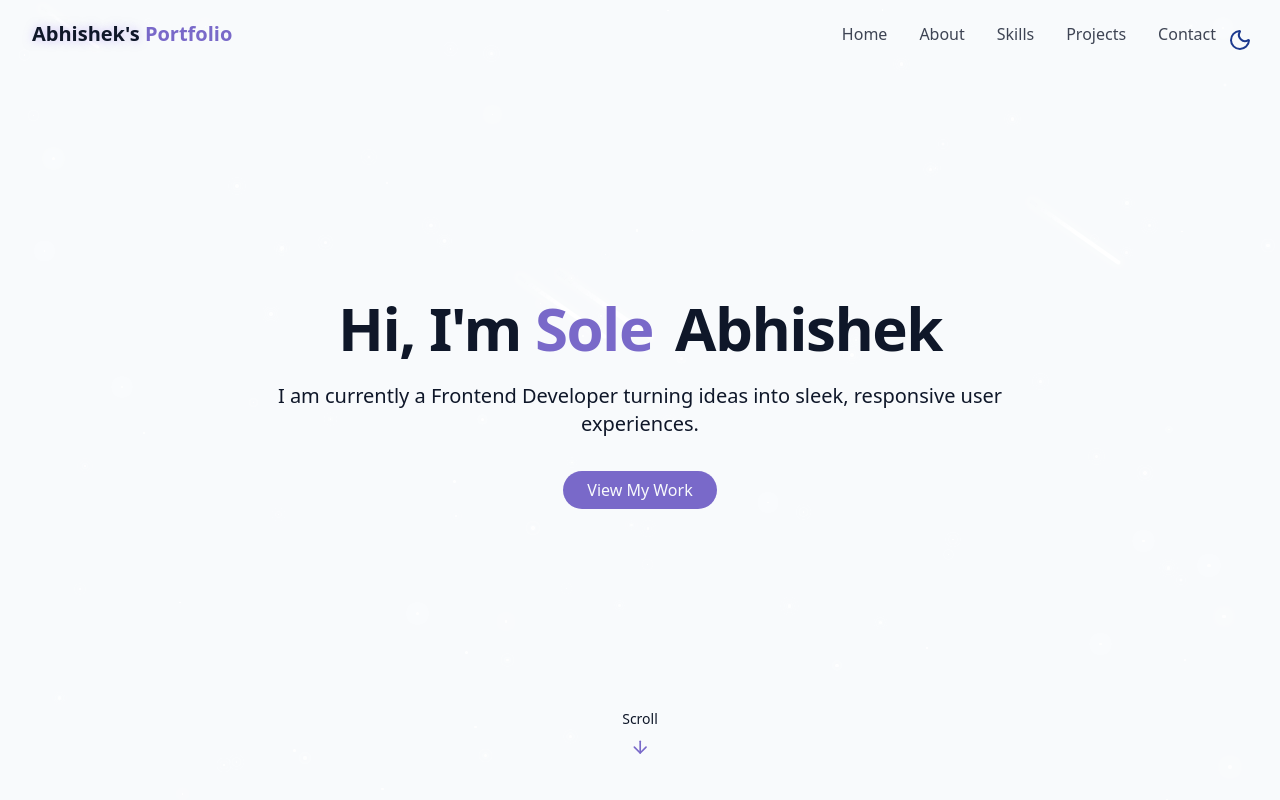
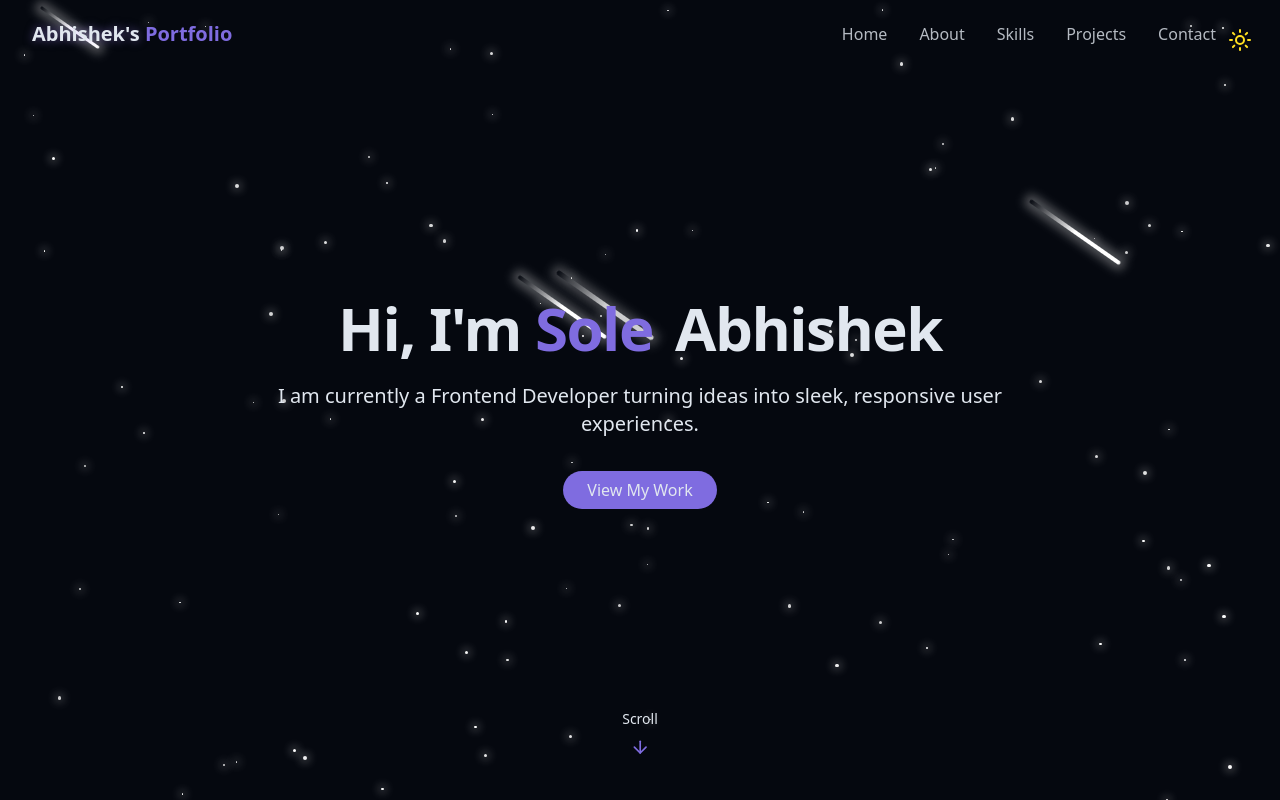
Before and after one commit to SoleAbhishek/Personal_Portfolio, a React (Vite) app: page / in a window 1280 px wide. Shown: the top 800 px of the page. Built offline with nearby package versions, Linux system fonts and the light colour scheme; some icons are missing.

Commit message:
Default Dark Theme

```diff
--- a/src/Components/ThemeToggle.jsx
+++ b/src/Components/ThemeToggle.jsx
@@ -5,14 +5,18 @@ export const ThemeToggle = () => {
   const [isDarkMode, setIsDarkMode] = useState(false);
 
   useEffect(() => {
+    localStorage.setItem("theme", "dark");
     const storedTheme = localStorage.getItem("theme");
+
     if (storedTheme === "dark") {
       setIsDarkMode(true);
       document.documentElement.classList.add("dark");
+      // localStorage.setItem("theme", "dark");
     } else {
+      setIsDarkMode(false);
+      document.documentElement.classList.remove("dark");
       localStorage.setItem("theme", "light");
-      setIsDarkMode(false);
-    }
+      }
   }, []);
 
   const toggleTheme = () => {
```
